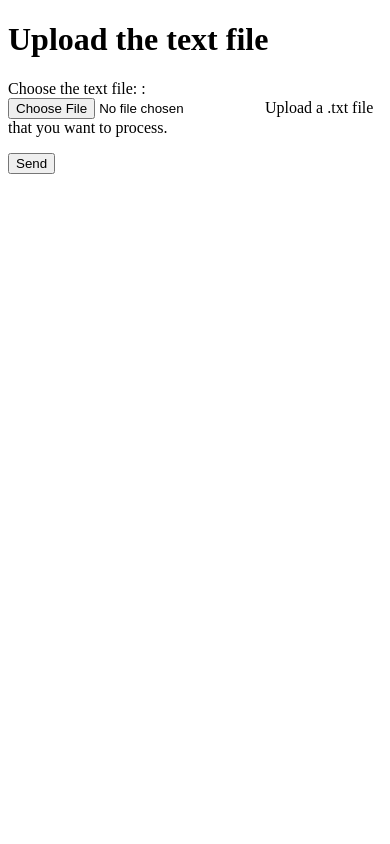
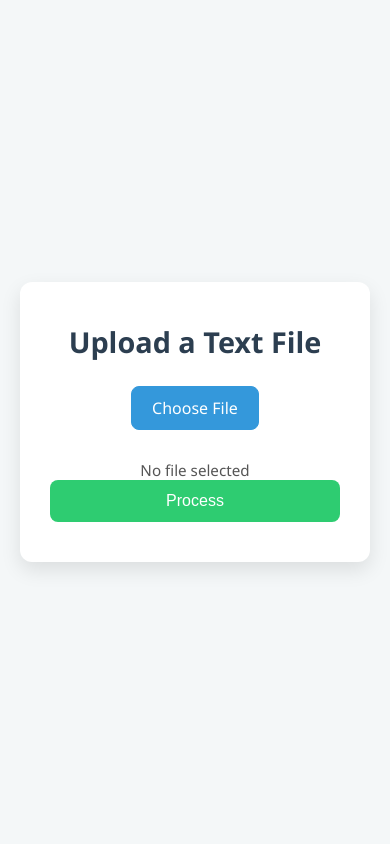
Before and after one commit to grzegorz-jaraczewski/file_processor, a Django app: template file_processor/processor/templates/processor/home.html in a window 390 px wide. Run offline with Django 5.2, Linux system fonts and the light colour scheme; the template is opened without the code that fills it: values that come from a table or form of the project are taken from there, others are empty.

Commit message:
feat: enhance UI and improve file upload processing
- Refactored 'home.html' and 'result.html' templates with a modern,
  professional design, responsive layout, and custom file input.
- Updated 'UploadFileForm' to include clear labeling and help text.
- Improved 'home' view to handle file upload and text processing cleanly.
- Added dynamic display of selected file name and styled buttons.

```diff
--- a/file_processor/processor/forms.py
+++ b/file_processor/processor/forms.py
@@ -13,6 +13,5 @@ class UploadFileForm(forms.Form):
     """
 
     file = forms.FileField(
-        label="Choose the text file: ",
-        help_text="Upload a .txt file that you want to process."
+        label="Choose text file"
     )
--- a/file_processor/processor/templates/processor/home.html
+++ b/file_processor/processor/templates/processor/home.html
@@ -2,14 +2,120 @@
 <html lang="en">
 <head>
     <meta charset="UTF-8">
-    <title>Text processing</title>
+    <title>Text File Processor</title>
+    <meta name="viewport" content="width=device-width, initial-scale=1.0">
+    <style>
+        /* Reset defaults */
+        * {
+            box-sizing: border-box;
+            margin: 0;
+            padding: 0;
+        }
+
+        body {
+            font-family: 'Segoe UI', Tahoma, Geneva, Verdana, sans-serif;
+            background-color: #f4f7f8;
+            color: #333;
+            display: flex;
+            justify-content: center;
+            align-items: center;
+            min-height: 100vh;
+            padding: 20px;
+        }
+
+        .container {
+            background-color: #fff;
+            padding: 40px 30px;
+            border-radius: 12px;
+            box-shadow: 0 8px 20px rgba(0,0,0,0.1);
+            width: 100%;
+            max-width: 450px;
+            text-align: center;
+        }
+
+        h1 {
+            font-size: 1.8rem;
+            margin-bottom: 25px;
+            color: #2c3e50;
+        }
+
+        /* Hide default file input */
+        input[type="file"] {
+            display: none;
+        }
+
+        /* Custom file upload button */
+        .custom-file-upload {
+            display: inline-block;
+            border: 1px solid #3498db;
+            border-radius: 8px;
+            padding: 10px 20px;
+            cursor: pointer;
+            background-color: #3498db;
+            color: #fff;
+            font-weight: 500;
+            transition: background-color 0.3s ease;
+            margin-bottom: 20px;
+        }
+
+        .custom-file-upload:hover {
+            background-color: #2980b9;
+        }
+
+        /* Submit button */
+        button[type="submit"] {
+            background-color: #2ecc71;
+            color: #fff;
+            border: none;
+            padding: 12px;
+            font-size: 1rem;
+            border-radius: 8px;
+            cursor: pointer;
+            transition: background-color 0.3s ease;
+            width: 100%;
+        }
+
+        button[type="submit"]:hover {
+            background-color: #27ae60;
+        }
+
+        /* Show selected file name */
+        #file-name {
+            display: block;
+            margin-top: 10px;
+            font-size: 0.95rem;
+            color: #555;
+        }
+    </style>
 </head>
 <body>
-    <h1>Upload the text file</h1>
-    <form method="post" enctype="multipart/form-data">
-        {% csrf_token %}
-        {{ form.as_p }}
-        <button type="submit">Send</button>
-    </form>
+    <div class="container">
+        <h1>Upload a Text File</h1>
+        <form method="post" enctype="multipart/form-data">
+            {% csrf_token %}
+
+            <!-- Custom file input -->
+            <label class="custom-file-upload">
+                Choose File
+                {{ form.file }}
+            </label>
+            <span id="file-name">No file selected</span>
+
+            <button type="submit">Process</button>
+        </form>
+    </div>
+
+    <script>
+        const fileInput = document.querySelector('input[type="file"]');
+        const fileName = document.getElementById('file-name');
+
+        fileInput.addEventListener('change', () => {
+            if (fileInput.files.length > 0) {
+                fileName.textContent = fileInput.files[0].name;
+            } else {
+                fileName.textContent = 'No file selected';
+            }
+        });
+    </script>
 </body>
 </html>
--- a/file_processor/processor/views.py
+++ b/file_processor/processor/views.py
@@ -1,6 +1,6 @@
 from django.shortcuts import render
-from forms import UploadFileForm
-from utils import process_text
+from .forms import UploadFileForm
+from .utils import process_text
 
 
 def home(request):
```
Also changed, not shown: file_processor/processor/templates/processor/output.html (+68 -4 lines).
